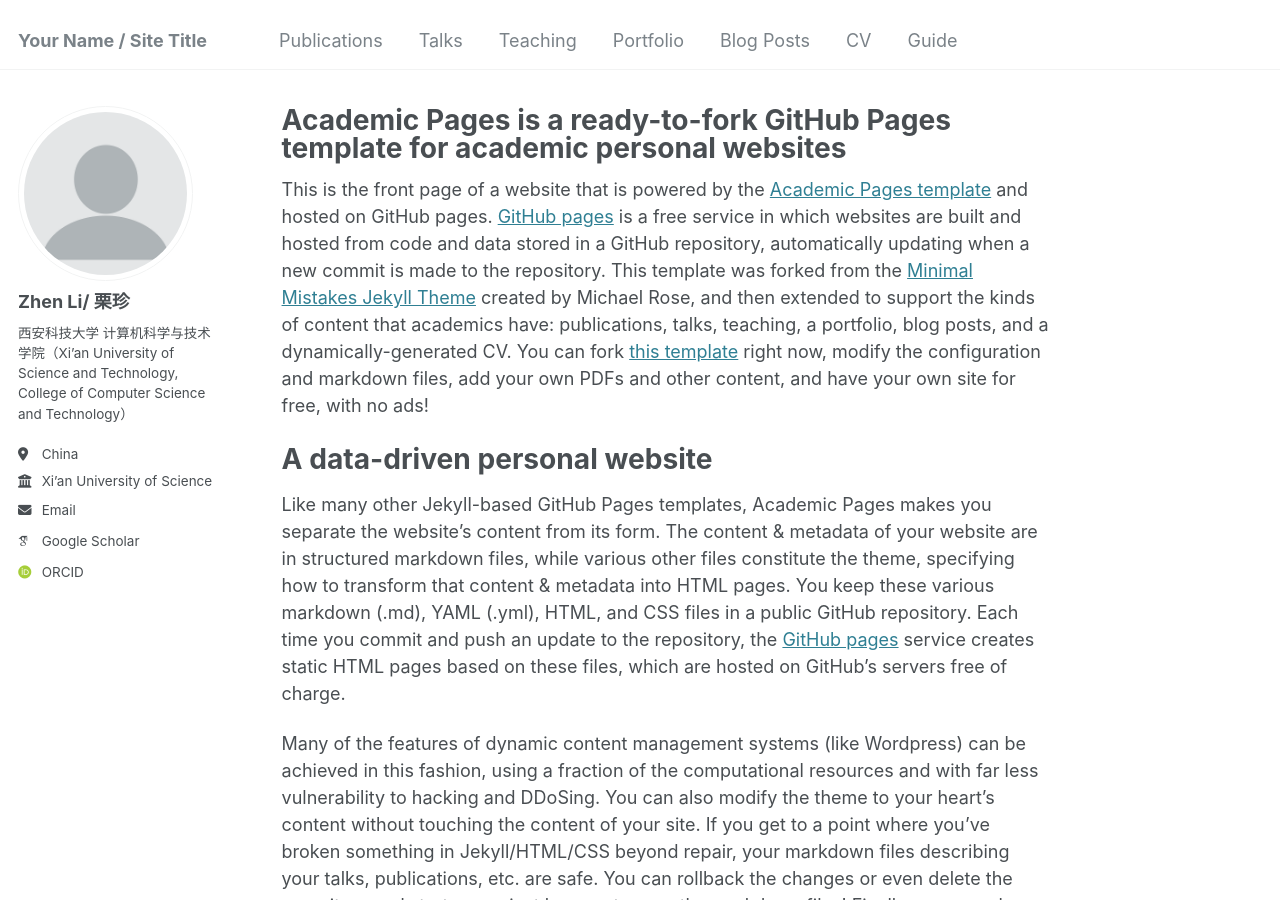
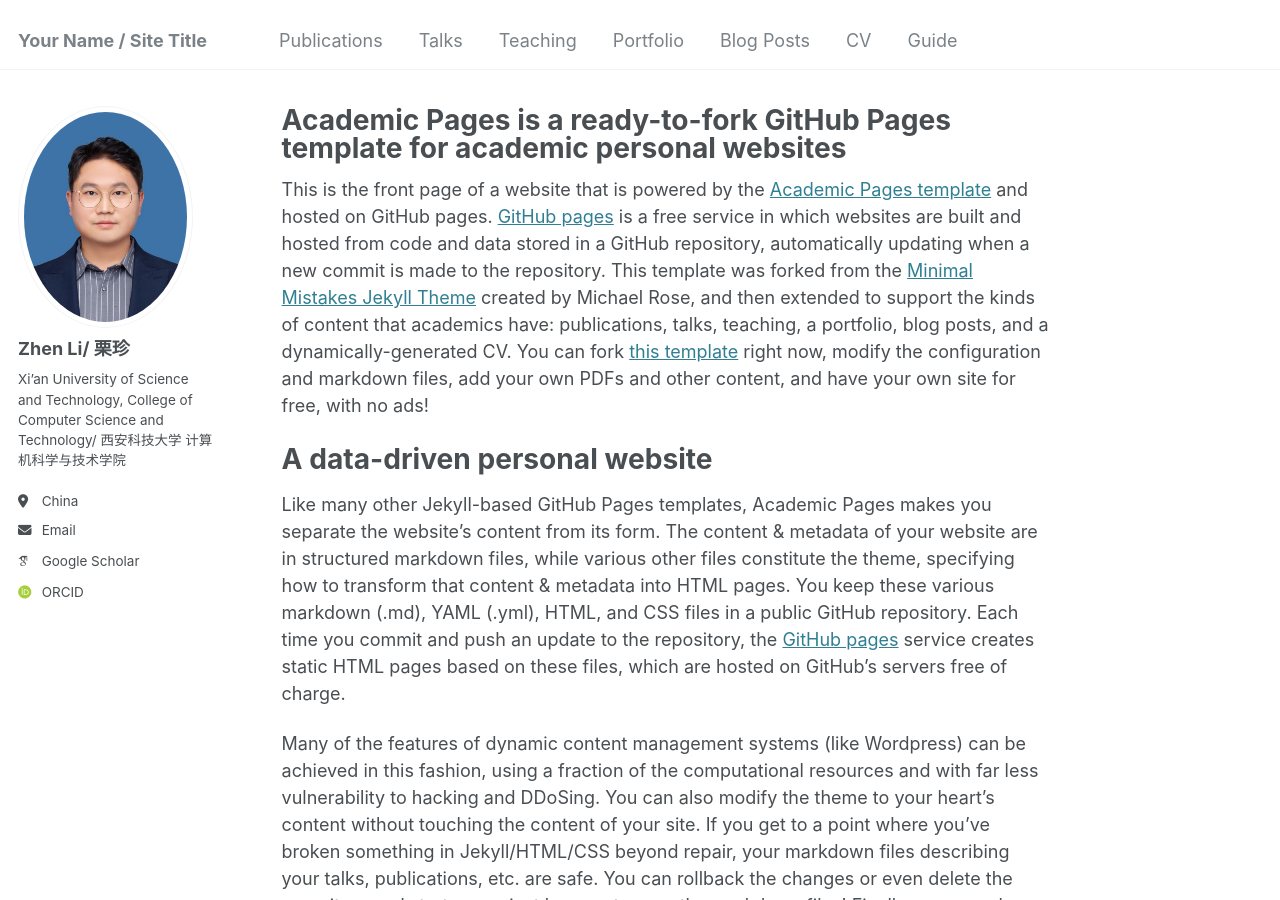
Before and after one commit to ZhenLi-math/zhenli.github.io, a Jekyll site: the page built from _pages/about.md, in a window 1280 px wide and 900 px high. Built offline with Jekyll 4.4.1, drawn with Linux system fonts in a browser that asks for light colours; some web fonts are replaced.

Commit message:
Update _config.yml

```diff
--- a/_config.yml
+++ b/_config.yml
@@ -21,12 +21,12 @@ repository               : "academicpages/academicpages.github.io"
 #               Additional customization can be done by editing /_includes/author-profile.html
 author:
   # Biographic information
-  avatar           : "profile.png"
+  avatar           : "prof.png"
   name             : "Zhen Li/ 栗珍"
   pronouns         : # example: "she/her"
-  bio              : "西安科技大学 计算机科学与技术学院（Xi’an University of Science and Technology, College of Computer Science and Technology）"
+  bio              : "Xi’an University of Science and Technology, College of Computer Science and Technology/ 西安科技大学 计算机科学与技术学院"
   location         : "China"
-  employer         : "Xi’an University of Science and Technology"
+  #employer         : "Xi’an University of Science and Technology"
   uri              : # URL
   email            : "zhenlimath@163.com"
 
```
